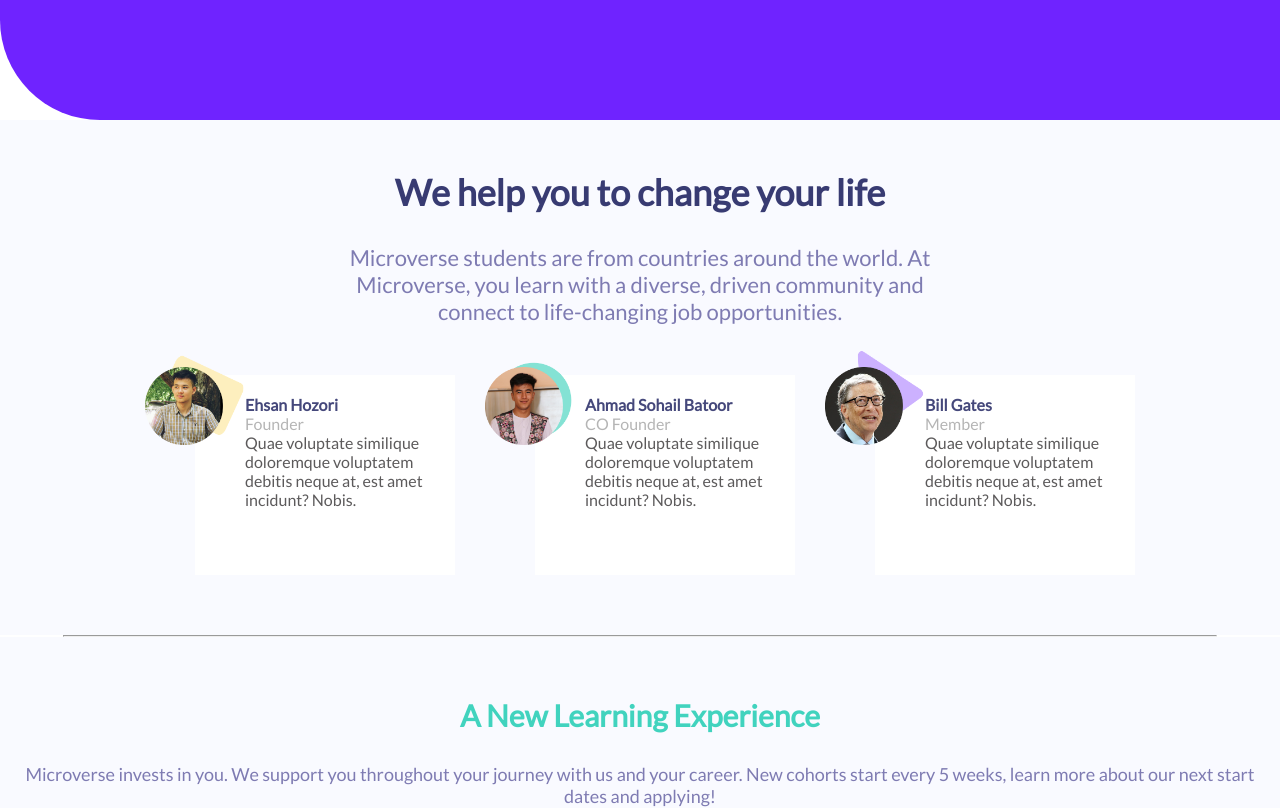
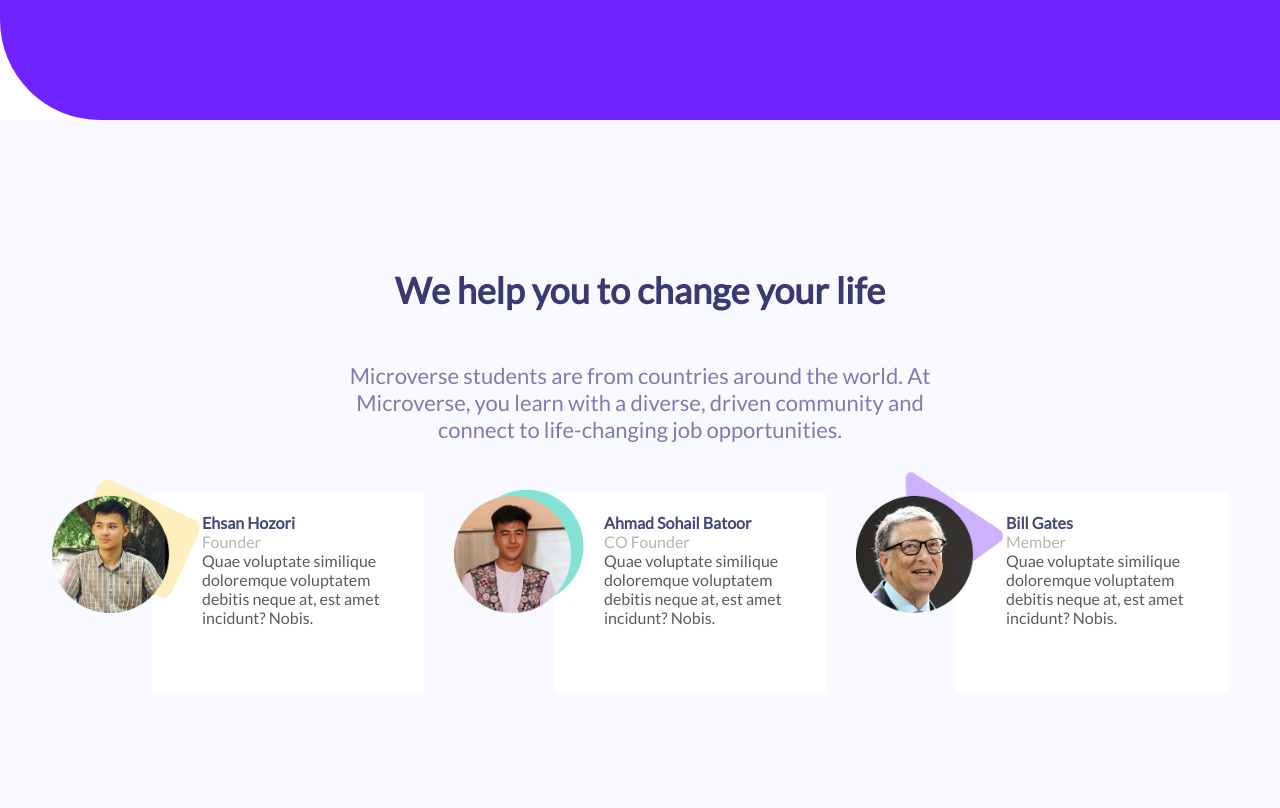
Before and after one commit to batoorsohail/future_minds, a React (Create React App) app: page / in a window 1280 px wide. Shown: the part 780-1588 px from the top of the page. Built offline with nearby package versions, Linux system fonts and the light colour scheme.

Commit message:
Update Page styles

```diff
--- a/src/pages/homePage.css
+++ b/src/pages/homePage.css
@@ -228,8 +228,15 @@
     padding: 10% 30% 0 10%;
   }
 
+  .teacher-section {
+    justify-content: center;
+    height: 90vh;
+    gap: 50px;
+  }
+
   .te-h2-title {
     font-size: 36px;
+    margin-top: 0;
   }
 
   .te-p-info {
@@ -242,12 +249,20 @@
     align-items: center;
     justify-content: center;
     gap: 30px;
-    margin-top: 20px;
   }
 
   .teachers-container {
-    width: 25%;
+    width: 30%;
     height: 200px;
     gap: 20px;
   }
+
+  .teachers-images {
+    width: 150px;
+    height: 150px;
+  }
+
+  .teachers-info {
+    margin-left: 100px;
+  }
 }
```
